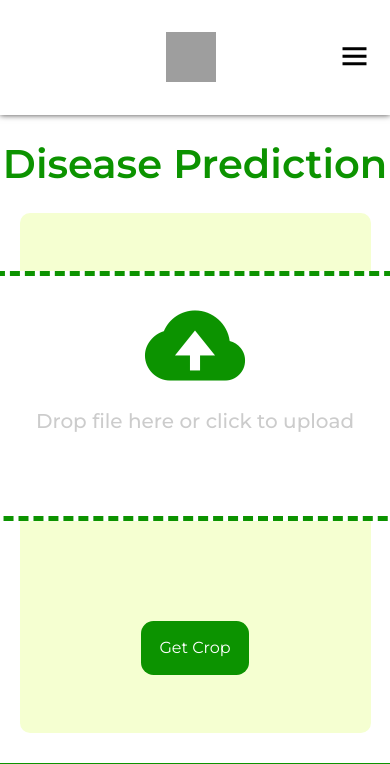
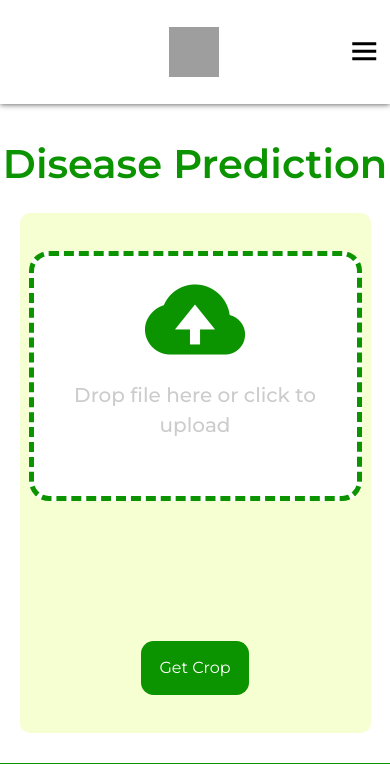
Before and after one commit to mrsoup0x2f/crop-counsel, a Flask app: page /disease/ in a window 390 px wide. Shown: the top 764 px of the page. Run offline with Flask 3, Linux system fonts and the light colour scheme; parts of the project's set-up code (start-up, migrations or seed data) failed here and were passed over; grey boxes are pictures that could not be loaded.

Commit message:
Update disease.css

```diff
--- a/static/css/disease.css
+++ b/static/css/disease.css
@@ -317,7 +317,11 @@ input[type='file'] {
     }
 }
 
-
+@media screen and (max-width: 900px) {
+    .drop-zone {
+        width: 100%;
+    }
+}
 
 
 @media screen and (max-width: 767px) {
@@ -366,6 +370,10 @@ input[type='file'] {
 
 @media screen and (max-width: 550px) {
 
+    .header {
+        padding: 1% 2% 1% 1%;
+    }
+
     .logo {
         visibility: hidden;
         width: 0;
@@ -373,6 +381,10 @@ input[type='file'] {
         margin-right: 10%;
     }
 
+    .drop-zone {
+        width: 90%;
+        margin-bottom: 40px;
+    }
 
     .img-logo {
         visibility: visible;
```
